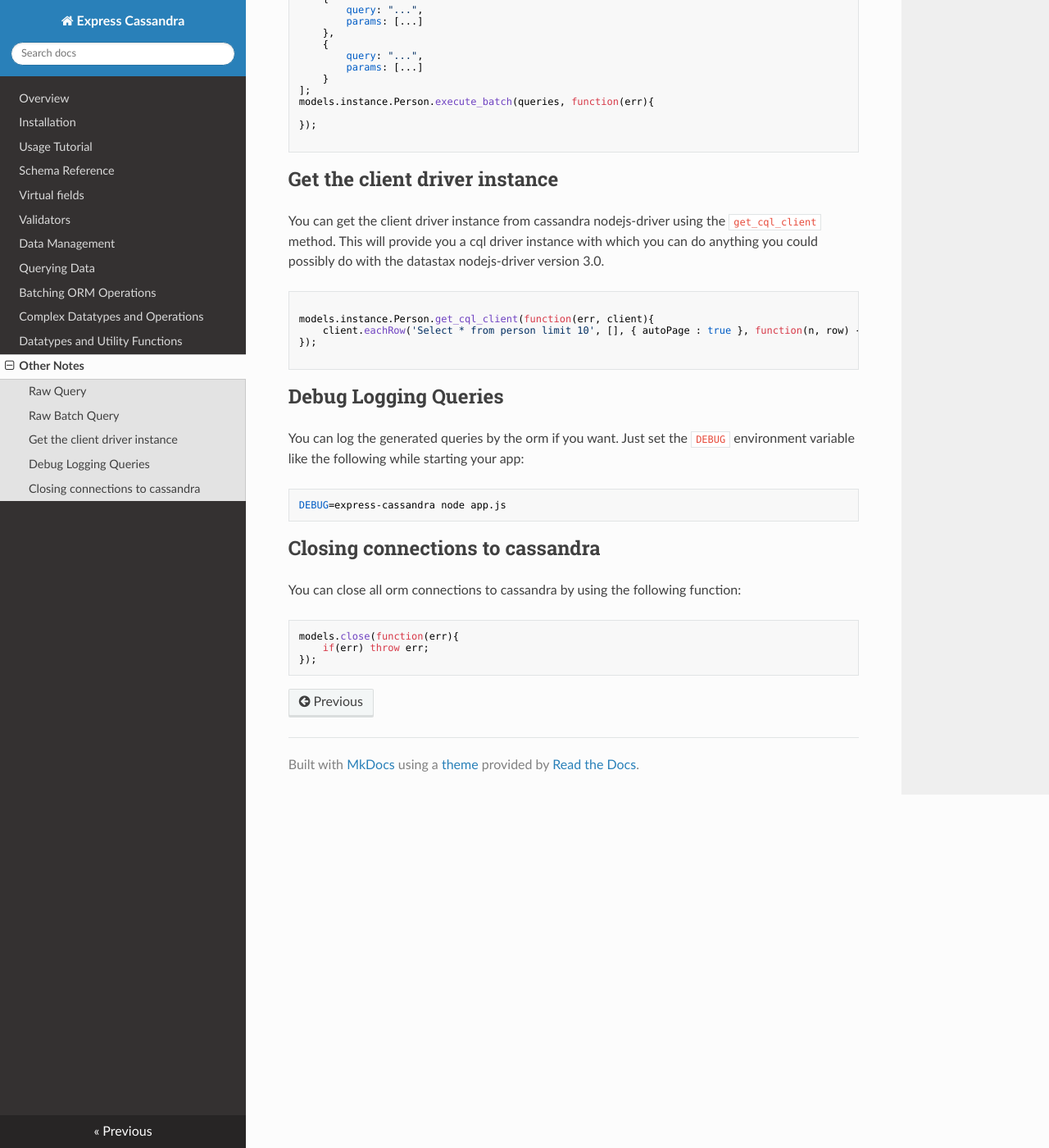
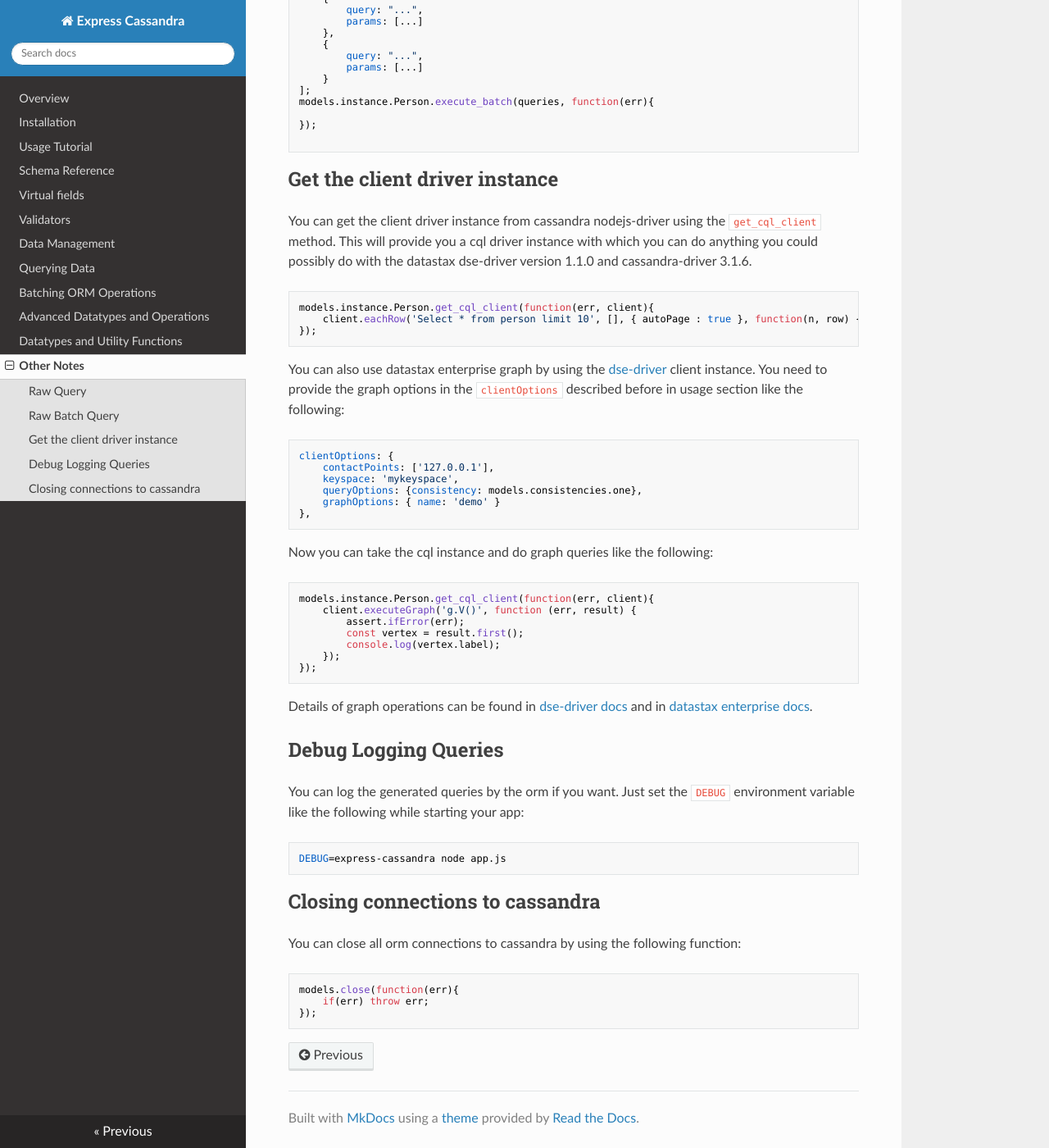
Before and after one commit to masumsoft/express-cassandra, an MkDocs documentation site: the page built from docs/notes.md, in a window 1280 px wide and 1400 px high, scrolled down 741 px. Shown: the whole window at 82% size. Built offline with MkDocs 1.6.1, drawn with Linux system fonts in a browser that asks for light colours; nearby versions of some CDN libraries; old or Windows-style settings are respelled for this version of MkDocs.

Commit message:
adding support for datastax enterprise

````diff
--- a/docs/notes.md
+++ b/docs/notes.md
@@ -46,15 +46,38 @@ models.instance.Person.execute_batch(queries, function(err){
 
 ## Get the client driver instance
 
-You can get the client driver instance from cassandra nodejs-driver using the `get_cql_client` method. This will provide you a cql driver instance with which you can do anything you could possibly do with the datastax nodejs-driver version 3.0.
+You can get the client driver instance from cassandra nodejs-driver using the `get_cql_client` method. This will provide you a cql driver instance with which you can do anything you could possibly do with the datastax dse-driver version 1.1.0 and cassandra-driver 3.1.6.
 
 ```js
-
 models.instance.Person.get_cql_client(function(err, client){
     client.eachRow('Select * from person limit 10', [], { autoPage : true }, function(n, row) {}, function(err, result){});
 });
+```
 
+You can also use datastax enterprise graph by using the [dse-driver](http://docs.datastax.com/en/developer/nodejs-driver-dse/1.1/#graph) client instance. You need to provide the graph options in the `clientOptions` described before in usage section like the following:
+
+```js
+clientOptions: {
+    contactPoints: ['127.0.0.1'],
+    keyspace: 'mykeyspace',
+    queryOptions: {consistency: models.consistencies.one},
+    graphOptions: { name: 'demo' }
+},
 ```
+
+Now you can take the cql instance and do graph queries like the following:
+
+```js
+models.instance.Person.get_cql_client(function(err, client){
+    client.executeGraph('g.V()', function (err, result) {
+        assert.ifError(err);
+        const vertex = result.first();
+        console.log(vertex.label);
+    });
+});
+```
+
+Details of graph operations can be found in [dse-driver docs](http://docs.datastax.com/en/developer/nodejs-driver-dse/1.1/#graph) and in [datastax enterprise docs](http://docs.datastax.com/en/latest-dse/datastax_enterprise/graph/graphTOC.html).
 
 ## Debug Logging Queries
 
--- a/mkdocs.yml
+++ b/mkdocs.yml
@@ -9,7 +9,7 @@ pages:
 - Data Management: management.md
 - Querying Data: find.md
 - Batching ORM Operations: batch.md
-- Complex Datatypes and Operations: complex.md
+- Advanced Datatypes and Operations: advanced.md
 - Datatypes and Utility Functions: datatypes.md
 - Other Notes: notes.md
 
--- a/package.json
+++ b/package.json
@@ -3,11 +3,11 @@
   "version": "1.4.2",
   "dependencies": {
     "async": "^1.0.0",
-    "cassandra-driver": "^3.1.6",
     "chai": "^3.5.0",
     "check-types": "^1.4.0",
     "debug": "^2.2.0",
     "deep-diff": "^0.3.4",
+    "dse-driver": "^1.1.0",
     "lodash": "^4.14.2",
     "object-hash": "1.1.4",
     "readline-sync": "^1.4.4"
````
Also changed, not shown: README.md (+3 -3 lines), docs/advanced.md (renamed from docs/complex.md, +1 -1 lines), docs/find.md (+15 -0 lines), docs/index.md (+4 -3 lines), 4 other files.
